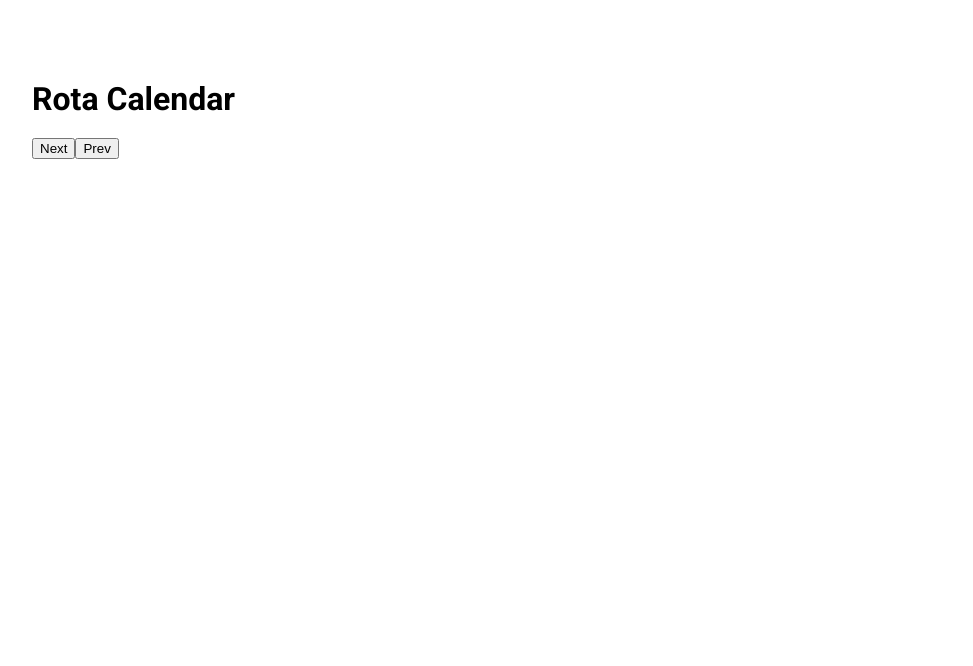
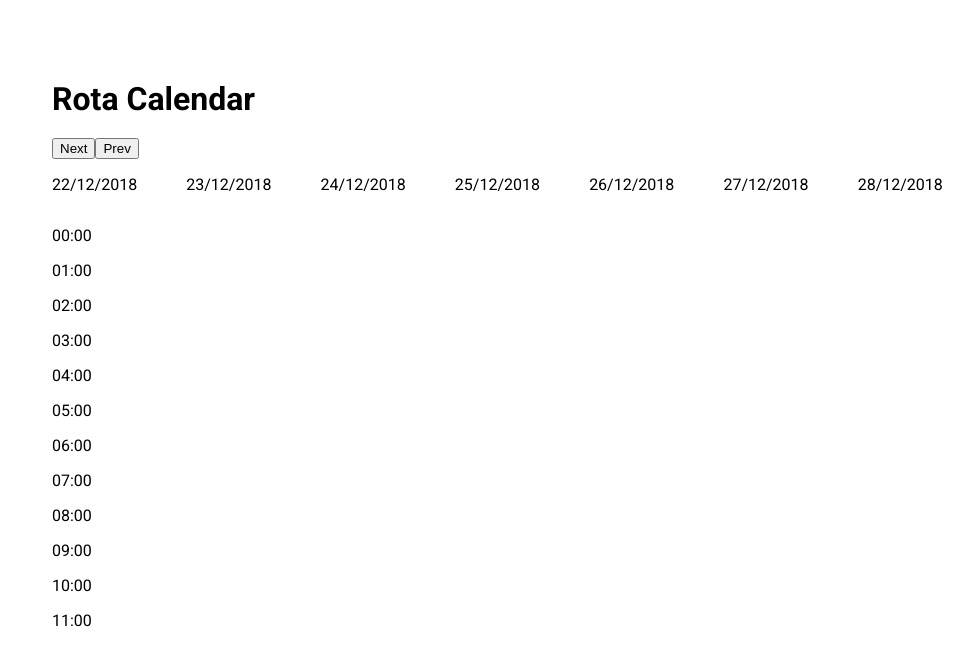
Before and after one commit to jtparrett/rota-calendar, a React (Create React App) app: page / in a window 1280 px wide. Shown: the top 666 px of the page, without its empty margins (118-1091 px from the left). Built offline with nearby package versions, Linux system fonts and the light colour scheme.

Commit message:
time and day rendering

```diff
--- a/package.json
+++ b/package.json
@@ -4,8 +4,9 @@
   "private": true,
   "dependencies": {
     "dayjs": "^1.7.8",
-    "react": "^16.7.0",
-    "react-dom": "^16.7.0",
+    "prop-types": "^15.6.2",
+    "react": "16.7.0-alpha.2",
+    "react-dom": "16.7.0-alpha.2",
     "styled-components": "^4.1.3"
   },
   "scripts": {
--- a/src/App.tsx
+++ b/src/App.tsx
@@ -4,11 +4,12 @@ import React from 'react'
 import Container from './atoms/Container'
 import Typpography from './atoms/Typography'
 
+// Organisms
+import Calendar from './organisms/Calendar'
+
 export default () => (
   <Container>
     <Typpography Element="h1" margin="0 0 20px">Rota Calendar</Typpography>
-
-    <button>Next</button>
-    <button>Prev</button>
+    <Calendar />
   </Container>
 )
--- a/src/atoms/Container/index.tsx
+++ b/src/atoms/Container/index.tsx
@@ -4,4 +4,6 @@ export default styled.div`
   width: 980px;
   max-width: 100%;
   margin: 80px auto;
+  box-sizing: border-box;
+  padding: 0 20px;
 `
--- a/src/atoms/Typography/index.tsx
+++ b/src/atoms/Typography/index.tsx
@@ -1,5 +1,6 @@
 import React from 'react'
 import styled from 'styled-components'
+import PropTypes from 'prop-types'
 
 const Typography = ({ Element, children, ...props }) => (
   <Element {...props}>{children}</Element>
@@ -9,6 +10,10 @@ Typography.defaultProps = {
   Element: 'p'
 }
 
+Typography.propTypes = {
+  Element: PropTypes.string
+}
+
 export default styled(Typography)`
   margin: ${props => props.margin || '0'};
 `
--- /dev/null
+++ b/src/molecules/Day/index.tsx
@@ -0,0 +1,5 @@
+import React from 'react'
+
+export default ({ date }) => (
+  <p>{date.format('DD/MM/YYYY')}</p>
+)
--- /dev/null
+++ b/src/organisms/Calendar/index.tsx
@@ -0,0 +1,48 @@
+import React, {useState} from 'react'
+import dayjs from 'dayjs'
+import styled from 'styled-components'
+
+// Molecules
+import Day from '../../molecules/Day'
+
+const Track = styled.div`
+  display: flex;
+
+  > * {
+    flex: 1;
+  }
+`
+
+const useDays = (dayOffset: number) => {
+  return [...Array(7)].map((_, index) => {
+    return dayjs()
+      .startOf('day')
+      .add(index + dayOffset, 'day')
+  })
+}
+
+export default () => {
+  const [dayOffset, setDayOffset] = useState(0)
+  const days: any[] = useDays(dayOffset)
+
+  const today = dayjs().startOf('day')
+
+  return (
+    <React.Fragment>
+      <button onClick={() => setDayOffset(dayOffset + 1)}>Next</button>
+      <button onClick={() => setDayOffset(dayOffset - 1)}>Prev</button>
+
+      <Track>
+        {days.map(date => (
+          <Day key={date.format('DD/MM/YYYY')} date={date} />
+        ))}
+      </Track>
+
+      <div>
+        {[...Array(12)].map((_, index) => (
+          <p>{today.add(index, 'hour').format('HH:mm')}</p>
+        ))}
+      </div>
+    </React.Fragment>
+  )
+}
```
Also changed, not shown: 1 other file (tests, documents, lock files or other folders).
